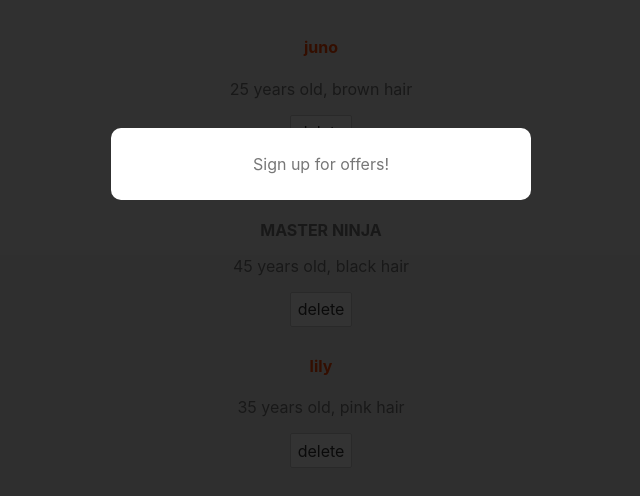
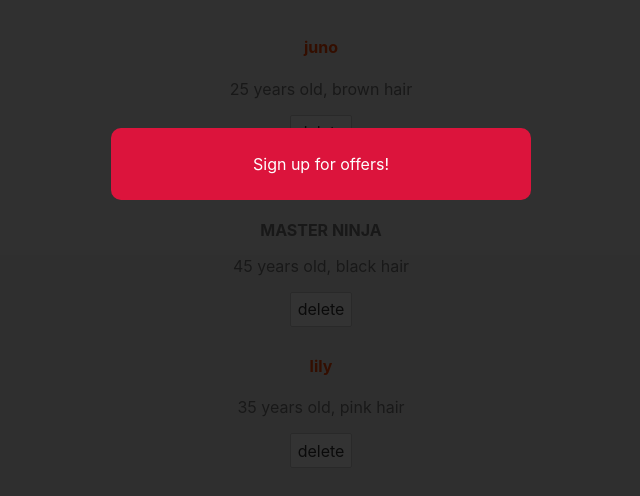
Before and after one commit to jy7123943/svelte-practice, a Svelte app: page / in a window 1280 px wide. Shown: the top 496 px of the page, without its empty margins (319-959 px from the left). Built offline with nearby package versions, Linux system fonts and the light colour scheme.

Commit message:
Add conditional styles

```diff
--- a/src/Modal.svelte
+++ b/src/Modal.svelte
@@ -1,9 +1,10 @@
 <script>
   let showModal = true;
+  let isPromo = true;
 </script>
 
 {#if showModal}
-  <div class="backdrop">
+  <div class="backdrop" class:promo={isPromo}>
     <div class="modal">
       <p>Sign up for offers!</p>
     </div>
@@ -28,4 +29,9 @@
     text-align: center;
     background: white;
   }
+
+  .promo .modal {
+    background: crimson;
+    color: white;
+  }
 </style>
```
